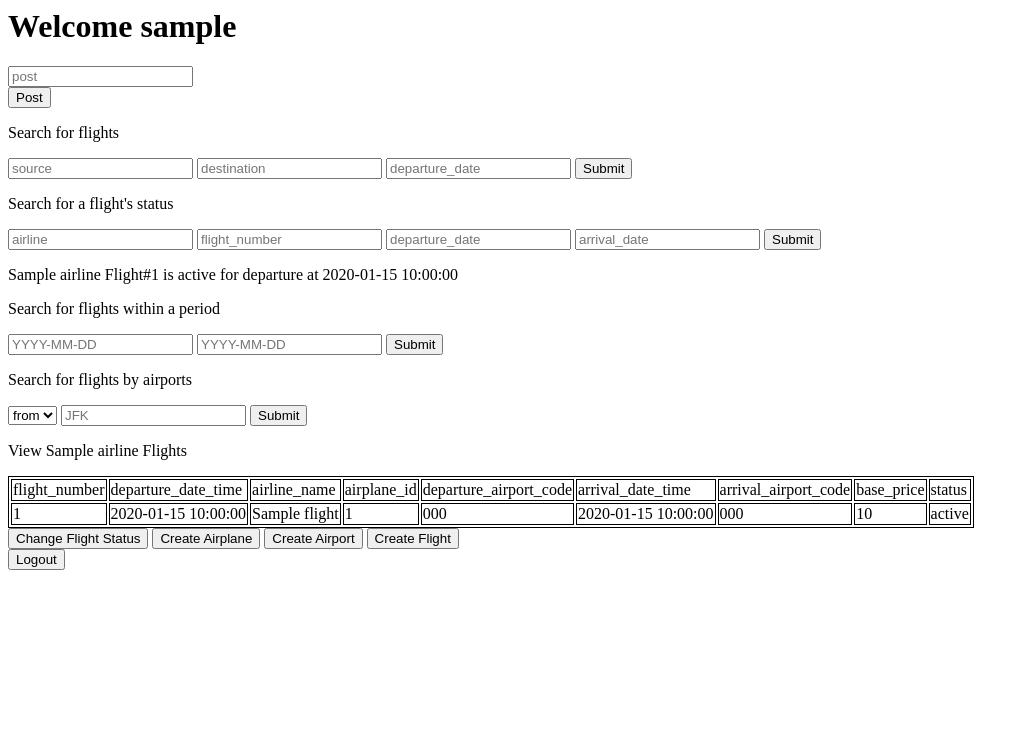
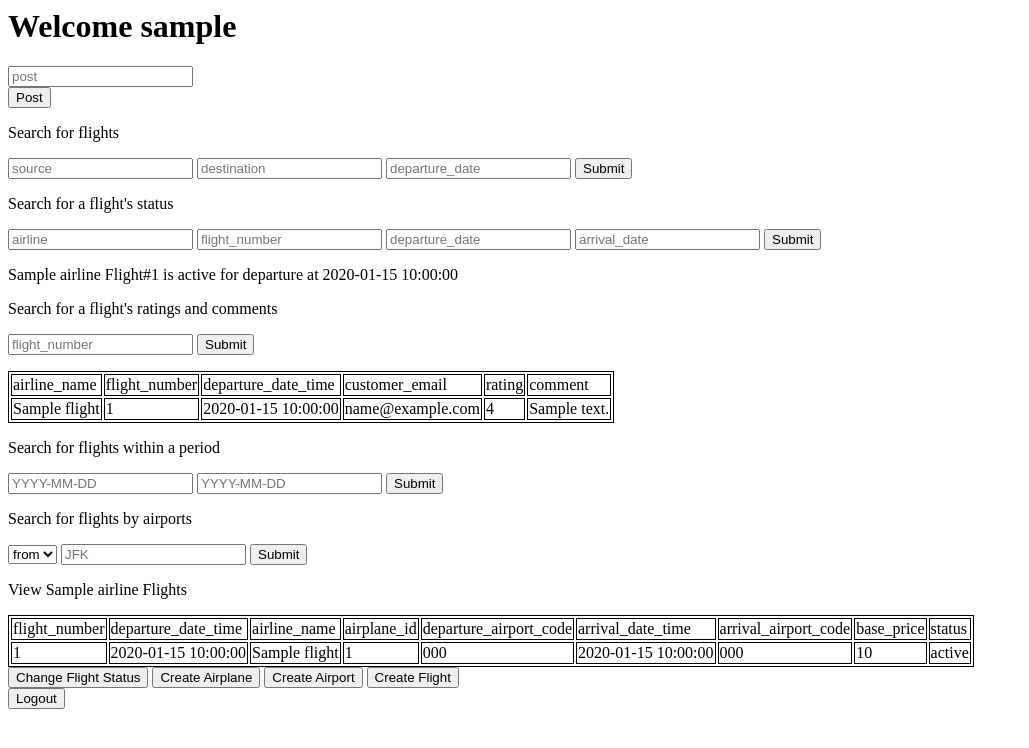
Before and after one commit to tc2965/databaseProject, a Flask app: template templates/staffHome.html in a window 1280 px wide. Shown: the top 748 px of the page, without its empty margins (0-1029 px from the left). Run offline with Flask 2, Linux system fonts and the light colour scheme; the template is opened without the code that fills it: most values are stand-ins (such as "Sample title", 1, 10 or a date in 2020).

Commit message:
staff view rating table

```diff
--- a/app.py
+++ b/app.py
@@ -212,12 +212,15 @@ def airport():
 
 # 6. VIEW FLIGHT RATINGS
 # /view_flight_ratings/ER400
-@app.route('/view_flight_ratings/<flight_number>', methods=['POST'])
-def viewFlightRatings(flight_number):
+@app.route('/view_flight_ratings/', methods=['POST'])
+def viewFlightRatings():
     if not session.get("username"):
         return None # todo render page with error
     if request.method == 'POST':
-        return dbmanager.viewFlightRatings(flight_number, session["username"])
+        flight_number = request.form["flight_number"]
+        ratings = dbmanager.viewFlightRatings(flight_number, session["username"])
+        session["ratings"] = ratings
+        return redirect(url_for('staffHome'))
 
 # 7. VIEW MOST FREQUENT CUSTOMER
 @app.route('/view_most_frequent_customer', methods=['GET'])
@@ -282,7 +285,8 @@ def staffHome():
     airline = session["airline"]
     default_flights = session.get("flights")
     status = session.get("status")
-    return render_template('staffHome.html', username=username, flights=default_flights, airline=airline, flight_status=status)
+    ratings = session.get("ratings")
+    return render_template('staffHome.html', username=username, flights=default_flights, airline=airline, flight_status=status, ratings=ratings)
 
 @app.route('/post', methods=['GET', 'POST'])
 def post():
--- a/dbmanager.py
+++ b/dbmanager.py
@@ -212,7 +212,7 @@ def viewFlightRatings(flight_number, username):
     query = "SELECT * FROM ratings LEFT JOIN ticket ON ratings.ticket_id = ticket.ID WHERE flight_number = %s"
     params = flight_number
     ratings = executeQuery(query, params)
-    return {"data": ratings}
+    return ratings
 
 # 7. VIEW MOST FREQUENT CUSTOMER
 def viewMostFrequentCustomer(username):
--- a/templates/staffHome.html
+++ b/templates/staffHome.html
@@ -33,6 +33,35 @@
 {% if flight_status%}
 	<p>{{airline}} Flight#{{flight_status.flight_number}} is {{flight_status.status}} for departure at {{flight_status.departure_date_time}}</p>
 {% endif%}
+
+<p>Search for a flight's ratings and comments</p>
+<form action="/view_flight_ratings/" method="POST">
+	<input type="text" name = "flight_number" placeholder="flight_number" required/>
+	<input type="submit" value = Submit />
+</form>
+{% if ratings%}
+<table>
+<TR>
+	<TD>airline_name</TD>
+	<TD>flight_number</TD>
+	<TD>departure_date_time</TD>
+	<TD>customer_email</TD>
+	<TD>rating</TD>
+	<TD>comment</TD>
+</TR>
+<TR>
+{% for flight in ratings %}
+<TD>{{flight.airline_name}}</TD>
+<TD>{{flight.flight_number}}</TD>
+<TD>{{flight.departure_date_time}}</TD>
+<TD>{{flight.customer_email}}</TD>
+<TD>{{flight.rating}}</TD>
+<TD>{{flight.comment}}</TD>
+</TR>
+{% endfor %}
+</table>
+{% endif%}
+
 
 <p>Search for flights within a period</p>
 <form action="/view_flights/time" method="POST">
@@ -77,7 +106,7 @@
 	   <TD>{{flight.status}}</TD>
 	</TR>
 	{% endfor %}
-	</table>
+</table>
 
 <a href="/changeFlightStatus"><button>Change Flight Status</button></a>
 <a href="/createAirplane"><button>Create Airplane</button></a>
```
